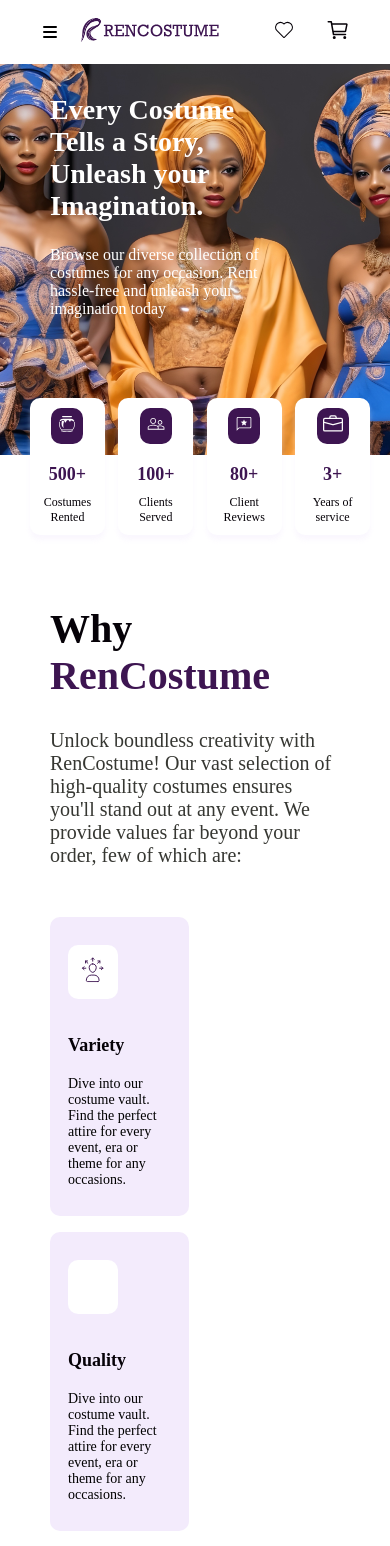
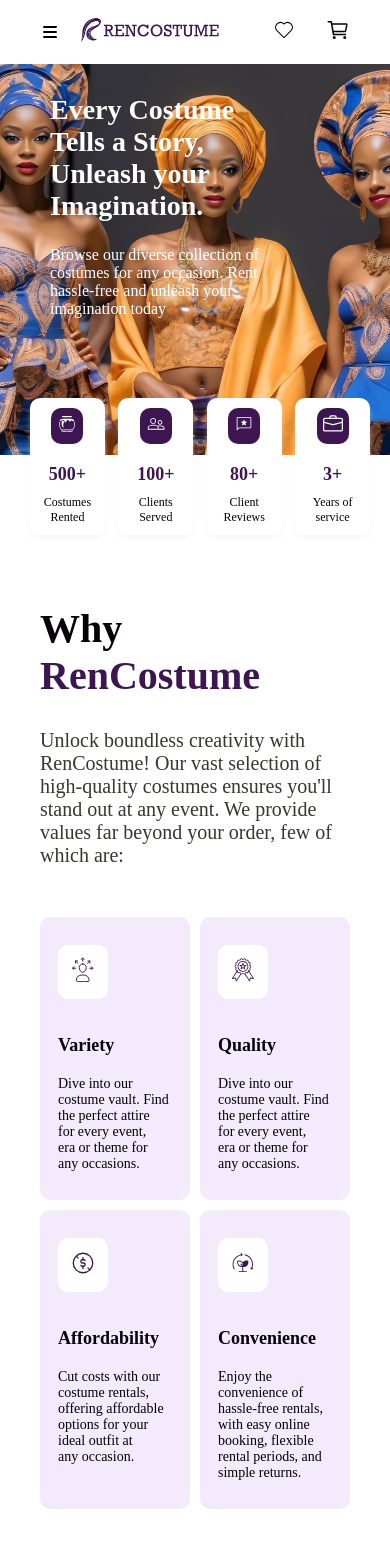
Before and after one commit to Razeetech/RENCOSTUME, a React (Vite) app: page / in a window 390 px wide. Shown: the top 1546 px of the page. Built offline with nearby package versions, Linux system fonts and the light colour scheme.

Commit message:
changed the icon in why section

```diff
--- a/src/Components/Header/MobileNav.jsx
+++ b/src/Components/Header/MobileNav.jsx
@@ -1,11 +1,14 @@
 import { CiSearch } from 'react-icons/ci'
 import { Link } from 'react-router-dom'
+import { GiCancel } from "react-icons/gi";
 
 // eslint-disable-next-line react/prop-types
 const MobileNav = ({ setShowMenu }) => {
   return (
     <aside className=''>
-      <button onClick={() => setShowMenu(false)}>close</button>
+      <button onClick={() => setShowMenu(false)}>
+        <GiCancel size={24} />
+      </button>
       <div className="search-box">
         <input type="search" placeholder='What are you looking for?' />
         <CiSearch size={24} stroke='#060208' className='search-icon' />
--- a/src/Components/LandingPage/Why.module.css
+++ b/src/Components/LandingPage/Why.module.css
@@ -89,20 +89,21 @@
         padding: 150px 70px 60px;
     }
     .reasons {
-        flex-wrap: wrap;
+        display: grid;
+        grid-template-columns: 1fr 1fr;
+        grid-template-rows: auto;
+        gap: 10px;
     }
     .reasons .reason {
-        width: 48%;
+        width: 100%;
     }
 }
 
 @media screen and (max-width: 568px) {
     .why {
-        padding: 150px 50px 60px;
+        padding: 150px 40px 60px;
     }
     .reasons .reason {
-        width: 48%;
-        /* flex: 50%; */
         padding: 28px 18px;
     }
     .reason h5 {
```
Also changed, not shown: src/assets/prize.svg.
